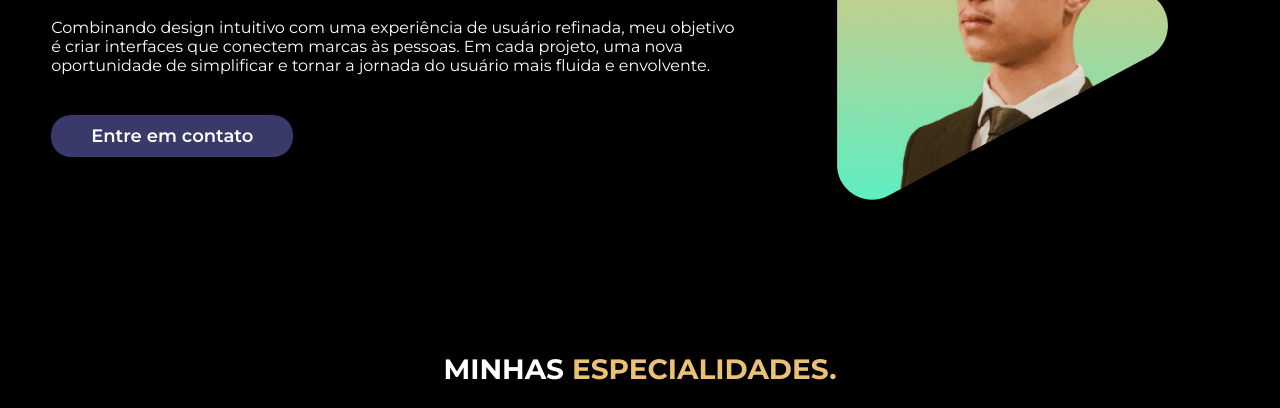
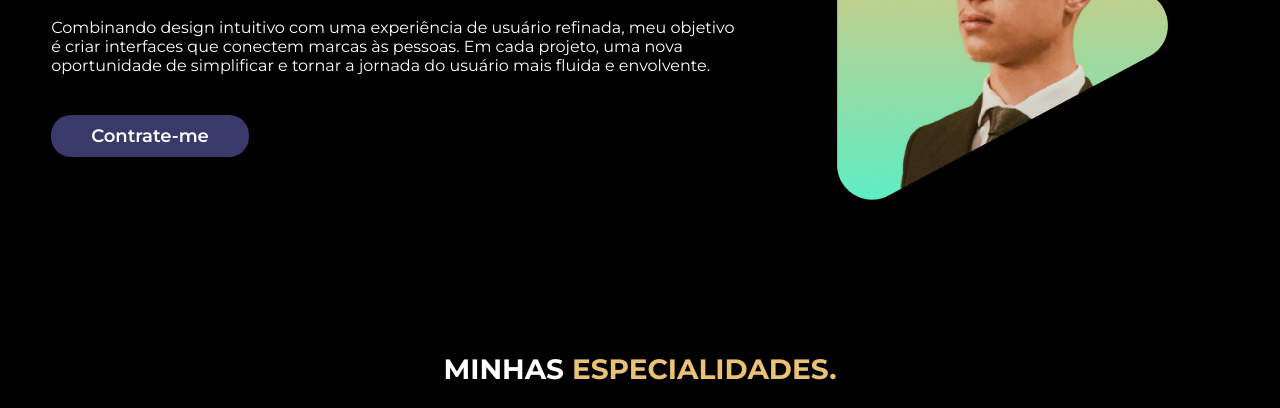
Before and after one commit to Frazx444/FranklinSite, a plain HTML site: page index.html in a window 1280 px wide. Shown: the part 392-800 px from the top of the page. Drawn offline with nearby package versions, Linux system fonts and the light colour scheme.

Commit message:
ajuste de botão

```diff
--- a/index.html
+++ b/index.html
@@ -57,7 +57,7 @@
 
                             <div class="btn-contato">
                                 <a href="#formulario">
-                                    <button>Entre em contato</button>
+                                    <button>Contrate-me</button>
                                 </a>
                             </div> <!-- btn-contato -->
                     </div> <!--txt-topo-site-->
```
